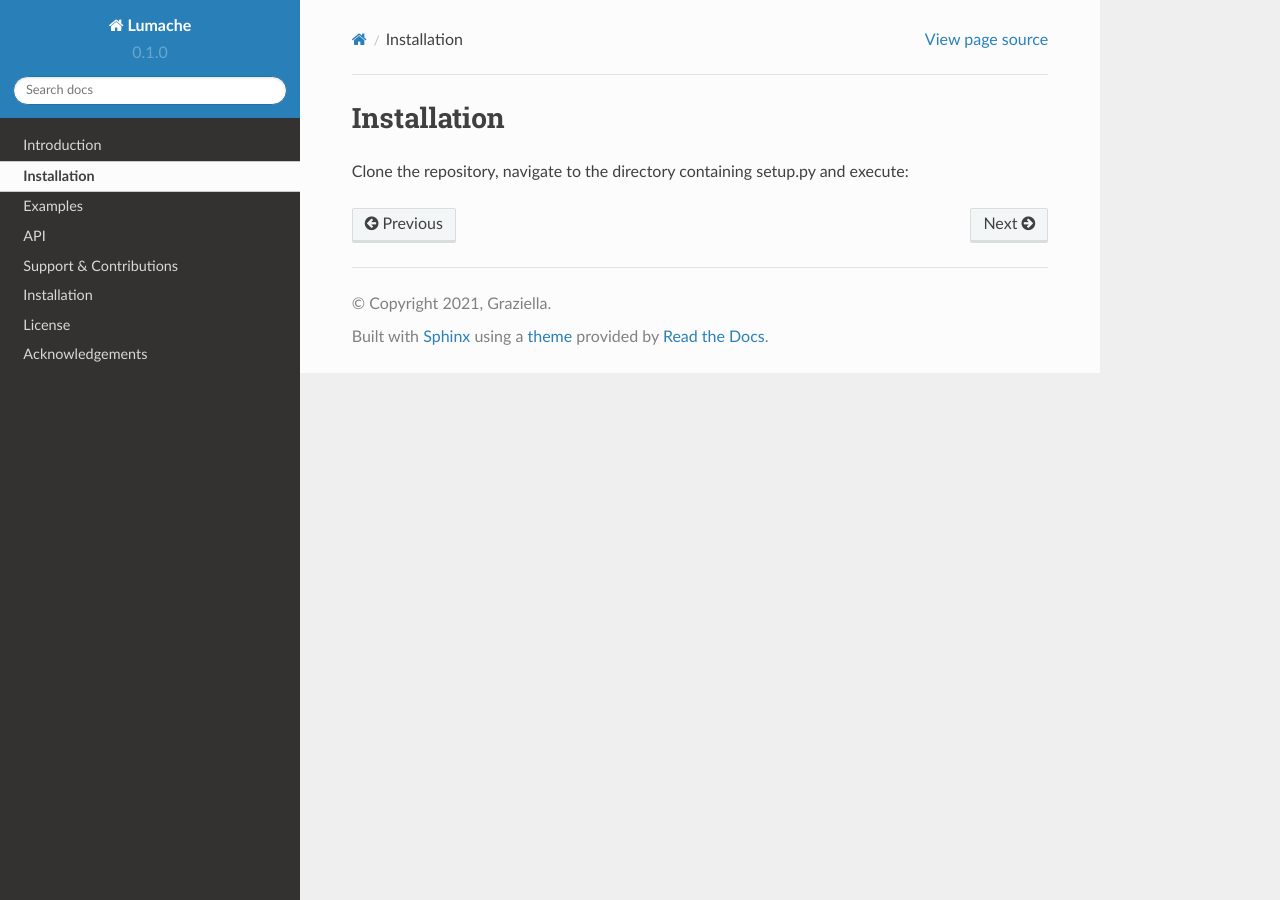
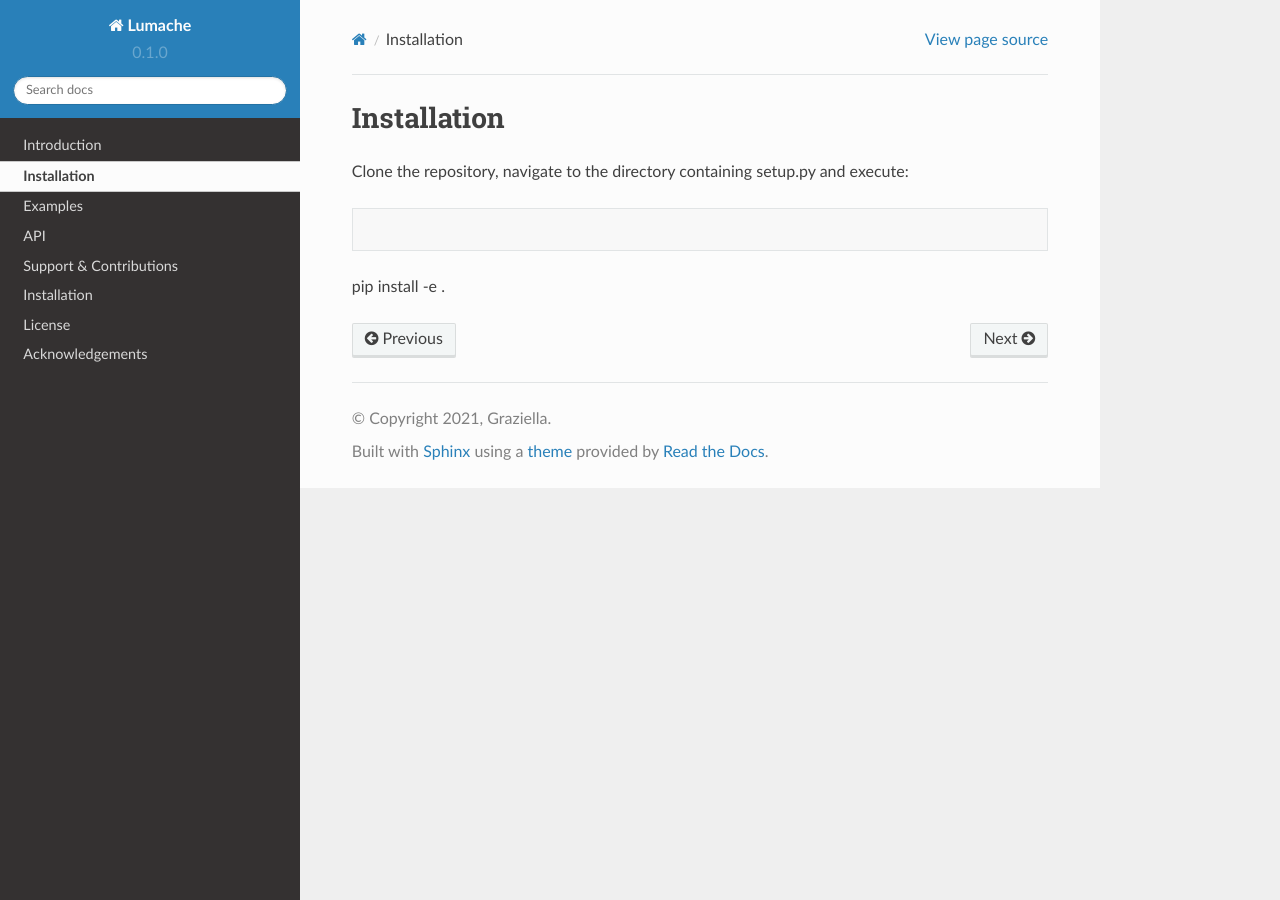
Before and after one commit to TKajihara-INL/rtd-tutorial, a Sphinx documentation site: the page built from docs/source/installation.rst, in a window 1280 px wide. Built offline with Sphinx 7.4.7 and the Read the Docs theme 2.0.0, drawn with Linux system fonts in a browser that asks for light colours.

Commit message:
Update installation.rst

```diff
--- a/docs/source/installation.rst
+++ b/docs/source/installation.rst
@@ -5,4 +5,5 @@ Installation
 
 Clone the repository, navigate to the directory containing setup.py and execute:
 
-.. code-block:: pip install -e .
+.. code-block:: console
+pip install -e .
```
